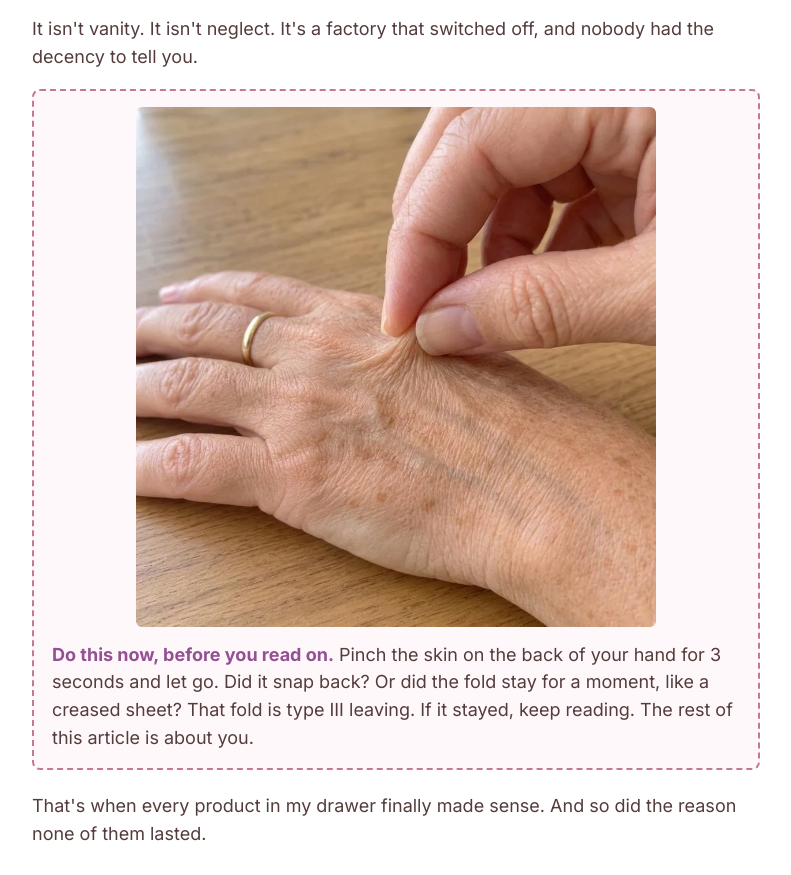
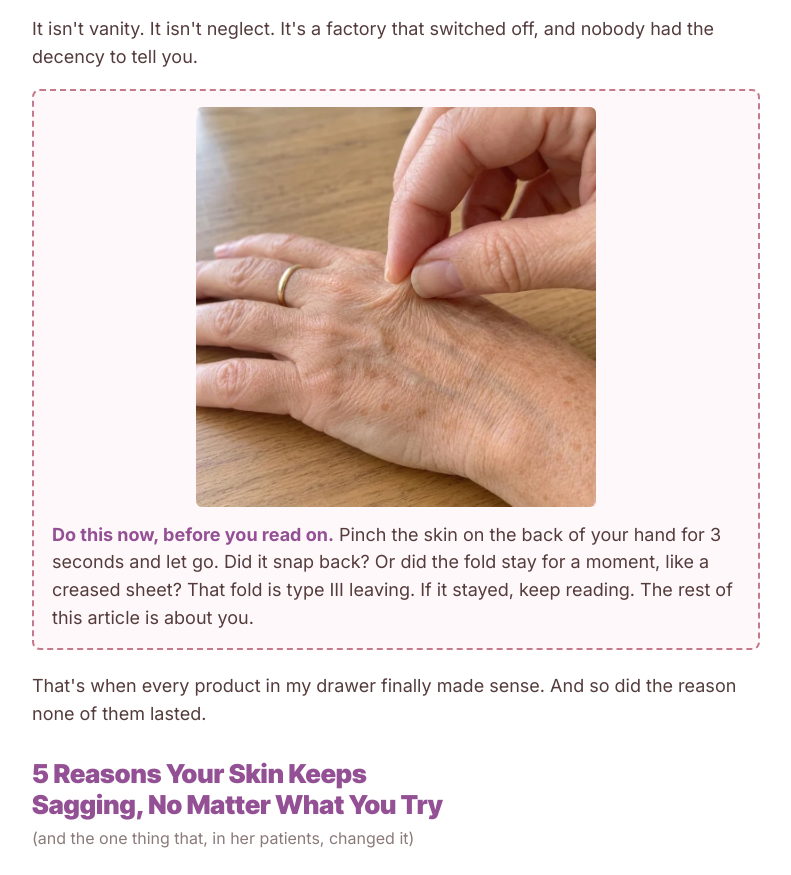
Before and after one commit to gabrielaurellio/lumivelle-presell, a plain HTML site: page index.html in a window 1280 px wide. Shown: the part 2150-3025 px from the top of the page, without its empty margins (244-1035 px from the left). Drawn offline with Linux system fonts and the light colour scheme.

Commit message:
fix: keep pinch image at 400px inside callout on desktop
Co-Authored-By: Claude Opus 4.6 <noreply@anthropic.com>

```diff
--- a/index.html
+++ b/index.html
@@ -157,6 +157,7 @@
         .reason__body p { font-size: 18px; }
         .fig { max-width: 520px; }
         .fig--wide { max-width: 100%; }
+        .callout .fig { max-width: 400px; }
         .hero { max-width: 520px; }
       }
 
```
